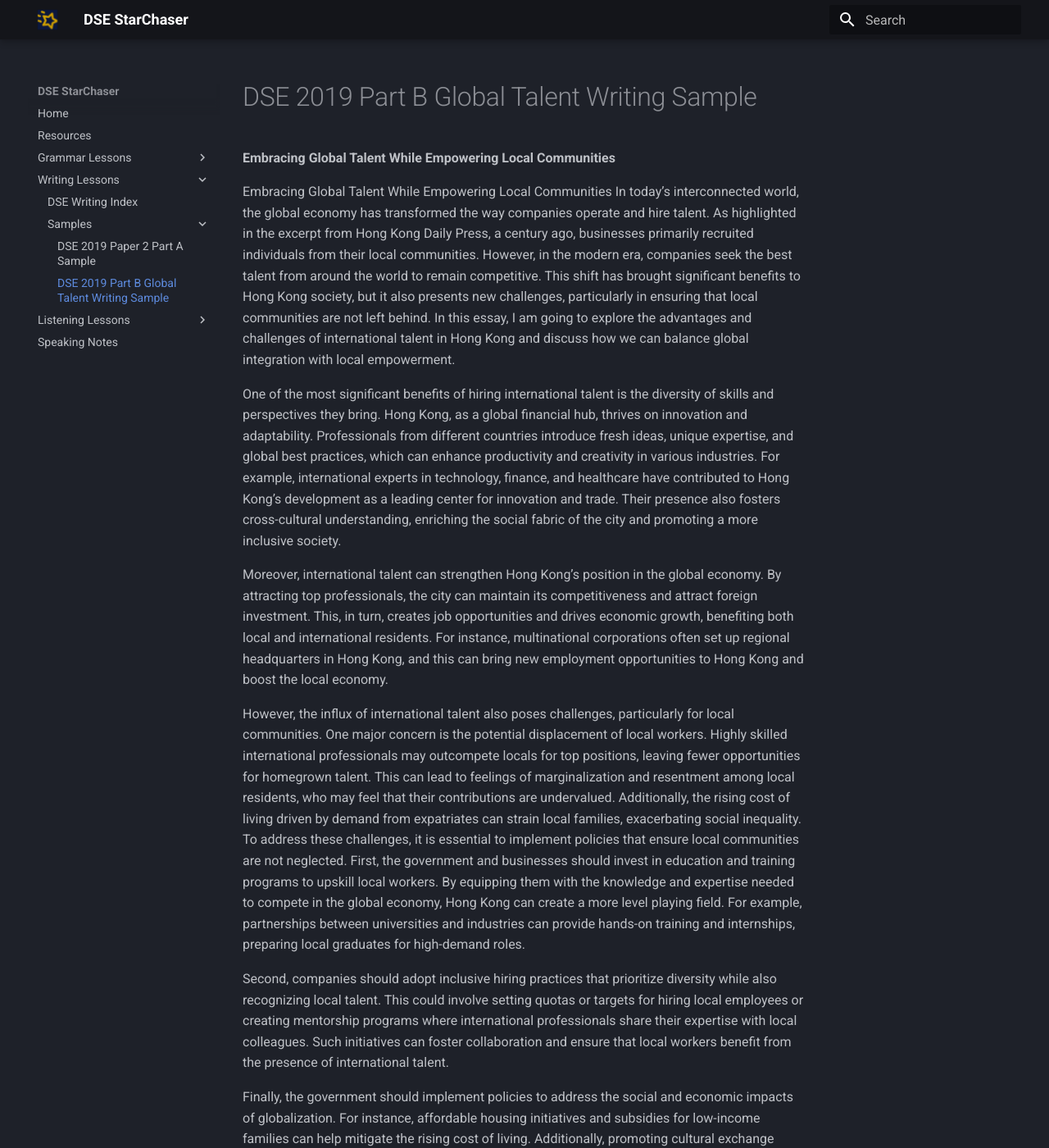
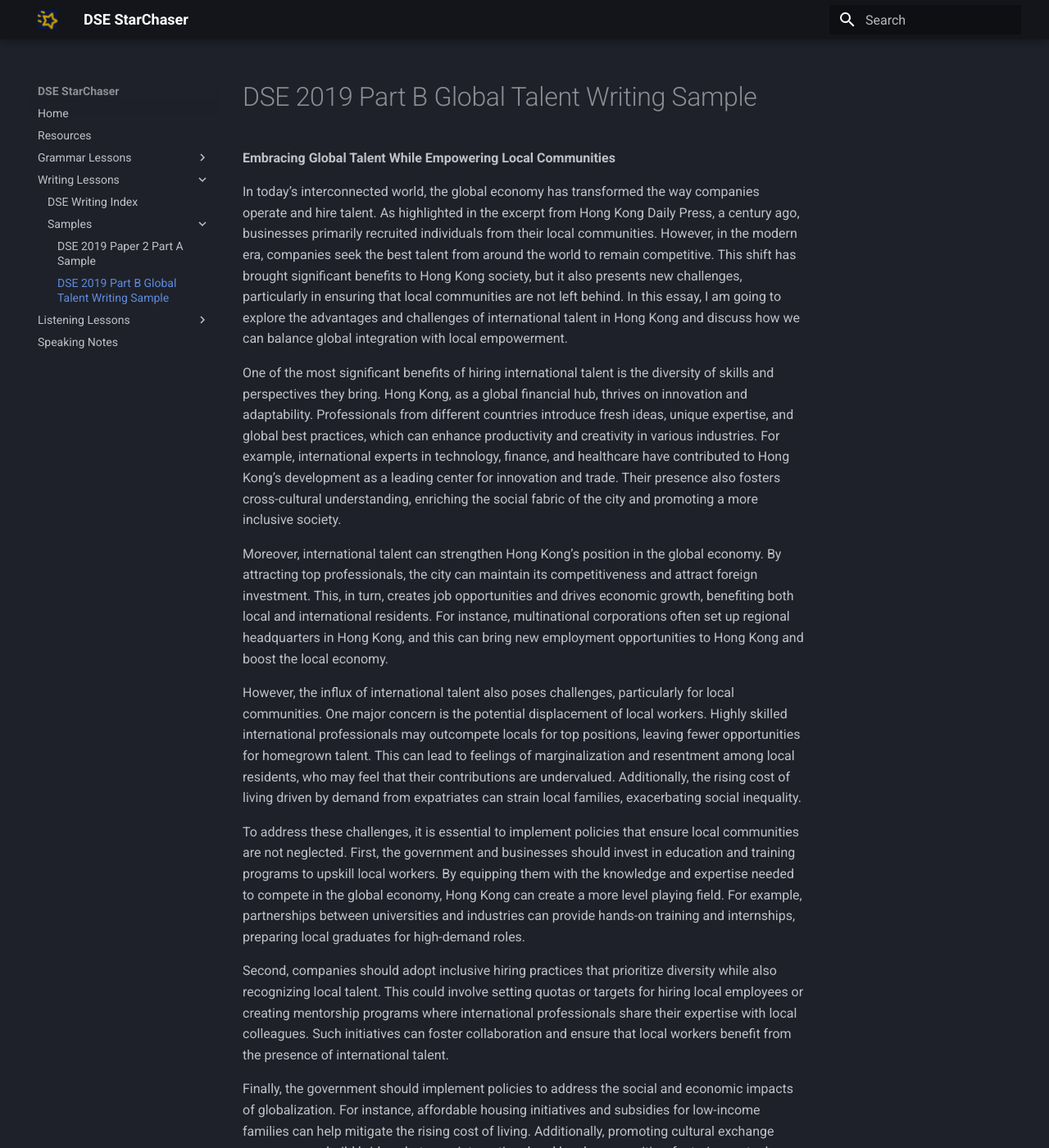
Before and after one commit to louiskwt/starchaser-portal, an MkDocs documentation site: the page built from docs/writing/samples/dse_2019_part_B_2.md, in a window 1280 px wide and 1400 px high. Shown: the whole window at 82% size. Built offline with MkDocs 1.6.1 and Material for MkDocs 9.7.7, drawn with Linux system fonts in a browser that asks for light colours; some of the changed text lies outside the part shown.

Commit message:
fix duplicate issue

```diff
--- a/docs/writing/samples/dse_2019_part_B_2.md
+++ b/docs/writing/samples/dse_2019_part_B_2.md
@@ -1,22 +1,6 @@
 # DSE 2019 Part B Global Talent Writing Sample
 
 **Embracing Global Talent While Empowering Local Communities**
-
-Embracing Global Talent While Empowering Local Communities
-In today’s interconnected world, the global economy has transformed the way companies operate and hire talent. As highlighted in the excerpt from Hong Kong Daily Press, a century ago, businesses primarily recruited individuals from their local communities. However, in the modern era, companies seek the best talent from around the world to remain competitive. This shift has brought significant benefits to Hong Kong society, but it also presents new challenges, particularly in ensuring that local communities are not left behind. In this essay, I am going to explore the advantages and challenges of international talent in Hong Kong and discuss how we can balance global integration with local empowerment.
-
-One of the most significant benefits of hiring international talent is the diversity of skills and perspectives they bring. Hong Kong, as a global financial hub, thrives on innovation and adaptability. Professionals from different countries introduce fresh ideas, unique expertise, and global best practices, which can enhance productivity and creativity in various industries. For example, international experts in technology, finance, and healthcare have contributed to Hong Kong’s development as a leading center for innovation and trade. Their presence also fosters cross-cultural understanding, enriching the social fabric of the city and promoting a more inclusive society.
-
-Moreover, international talent can strengthen Hong Kong’s position in the global economy. By attracting top professionals, the city can maintain its competitiveness and attract foreign investment. This, in turn, creates job opportunities and drives economic growth, benefiting both local and international residents. For instance, multinational corporations often set up regional headquarters in Hong Kong, and this can bring new employment opportunities to Hong Kong and boost the local economy.
-
-However, the influx of international talent also poses challenges, particularly for local communities. One major concern is the potential displacement of local workers. Highly skilled international professionals may outcompete locals for top positions, leaving fewer opportunities for homegrown talent. This can lead to feelings of marginalization and resentment among local residents, who may feel that their contributions are undervalued. Additionally, the rising cost of living driven by demand from expatriates can strain local families, exacerbating social inequality.
-To address these challenges, it is essential to implement policies that ensure local communities are not neglected. First, the government and businesses should invest in education and training programs to upskill local workers. By equipping them with the knowledge and expertise needed to compete in the global economy, Hong Kong can create a more level playing field. For example, partnerships between universities and industries can provide hands-on training and internships, preparing local graduates for high-demand roles.
-
-Second, companies should adopt inclusive hiring practices that prioritize diversity while also recognizing local talent. This could involve setting quotas or targets for hiring local employees or creating mentorship programs where international professionals share their expertise with local colleagues. Such initiatives can foster collaboration and ensure that local workers benefit from the presence of international talent.
-
-Finally, the government should implement policies to address the social and economic impacts of globalization. For instance, affordable housing initiatives and subsidies for low-income families can help mitigate the rising cost of living. Additionally, promoting cultural exchange programs can build bridges between international and local communities, fostering mutual understanding and respect.
-
-In conclusion, the integration of international talent into Hong Kong society brings numerous benefits, from driving innovation to strengthening the city’s global standing. However, it is crucial to address the challenges it poses to local communities. By investing in education, adopting inclusive hiring practices, and implementing supportive policies, Hong Kong can harness the advantages of globalization while ensuring that local residents are not left behind. Striking this balance will be key to building a prosperous and inclusive society for all.
 
 In today’s interconnected world, the global economy has transformed the way companies operate and hire talent. As highlighted in the excerpt from Hong Kong Daily Press, a century ago, businesses primarily recruited individuals from their local communities. However, in the modern era, companies seek the best talent from around the world to remain competitive. This shift has brought significant benefits to Hong Kong society, but it also presents new challenges, particularly in ensuring that local communities are not left behind. In this essay, I am going to explore the advantages and challenges of international talent in Hong Kong and discuss how we can balance global integration with local empowerment.
 
```
